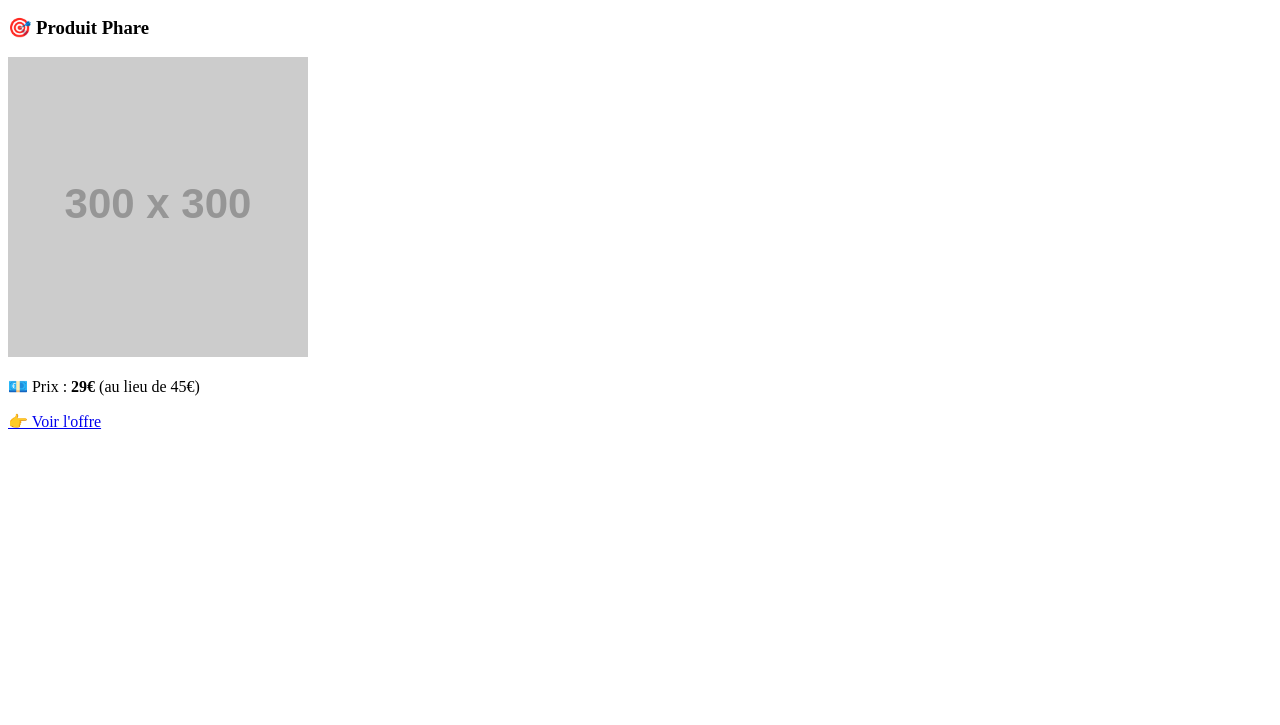
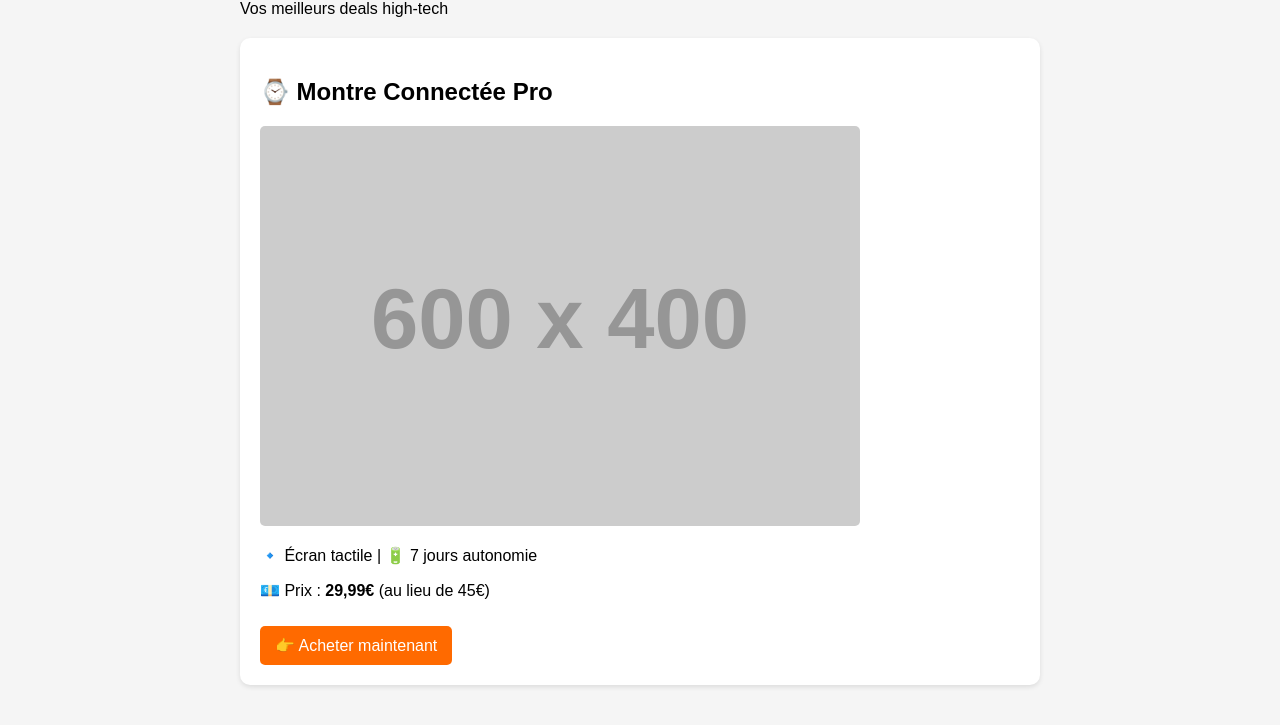
Before and after one commit to TechAliExpress/TechExpress.github.io, a plain HTML site: page index.html in a window 1280 px wide. Shown: the part 101-826 px from the top of the page. Before the commit the page ends 800 px from the top, so only its background shows below. Drawn offline with Linux system fonts and the light colour scheme; placeholder pictures from the web are drawn by us.

Commit message:
Update index.html

```diff
--- a/index.html
+++ b/index.html
@@ -1,16 +1,48 @@
 <!DOCTYPE html>
 <html>
 <head>
-    <title>Mon Super Site</title>
+    <title>BuyZen - Meilleurs deals</title>
+    <meta name="viewport" content="width=device-width, initial-scale=1">
+    <style>
+        body {
+            font-family: Arial, sans-serif;
+            max-width: 800px;
+            margin: 0 auto;
+            padding: 20px;
+            background: #f5f5f5;
+        }
+        .product {
+            background: white;
+            border-radius: 10px;
+            padding: 20px;
+            margin: 20px 0;
+            box-shadow: 0 2px 5px rgba(0,0,0,0.1);
+        }
+        .product img {
+            max-width: 100%;
+            border-radius: 5px;
+        }
+        .buy-btn {
+            background: #FF6A00;
+            color: white;
+            padding: 10px 15px;
+            text-decoration: none;
+            border-radius: 5px;
+            display: inline-block;
+            margin-top: 10px;
+        }
+    </style>
 </head>
 <body>
-    <h1>Bravo ! 🎉</h1>
-    <p>Mon premier site est en ligne.</p>
+    <h1>💎 BuyZen</h1>
+    <p>Vos meilleurs deals high-tech</p>
+
+    <div class="product">
+        <h2>⌚ Montre Connectée Pro</h2>
+        <img src="https://via.placeholder.com/600x400" alt="Montre connectée">
+        <p>🔹 Écran tactile | 🔋 7 jours autonomie</p>
+        <p>💶 Prix : <strong>29,99€</strong> (au lieu de 45€)</p>
+        <a href="TON_LIEN_AFFILIATION" class="buy-btn">👉 Acheter maintenant</a>
+    </div>
 </body>
 </html>
-<div class="product">
-  <h3>🎯 Produit Phare</h3>
-  <img src="https://via.placeholder.com/300" alt="Montre connectée">
-  <p>💶 Prix : <strong>29€</strong> (au lieu de 45€)</p>
-  <a href="TON_LIEN_AFFILIATION" class="btn">👉 Voir l'offre</a>
-</div>
```
